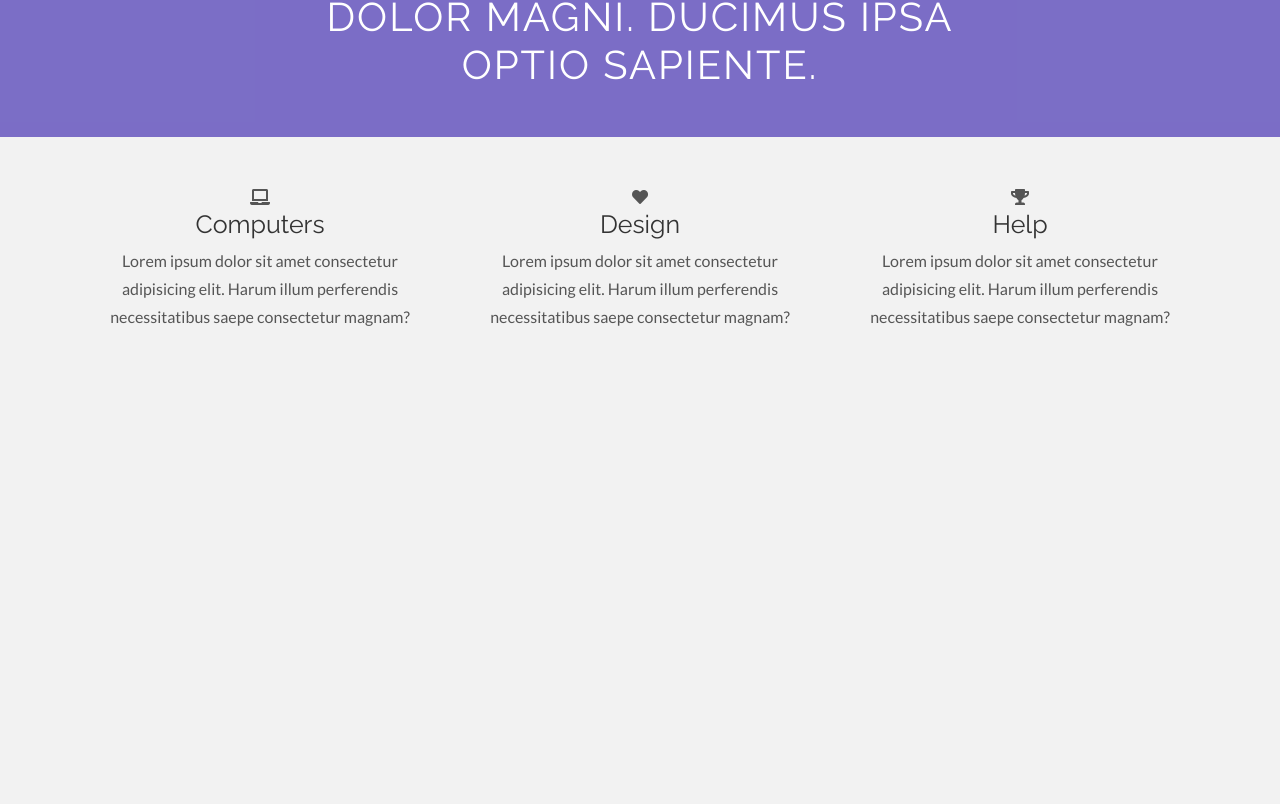
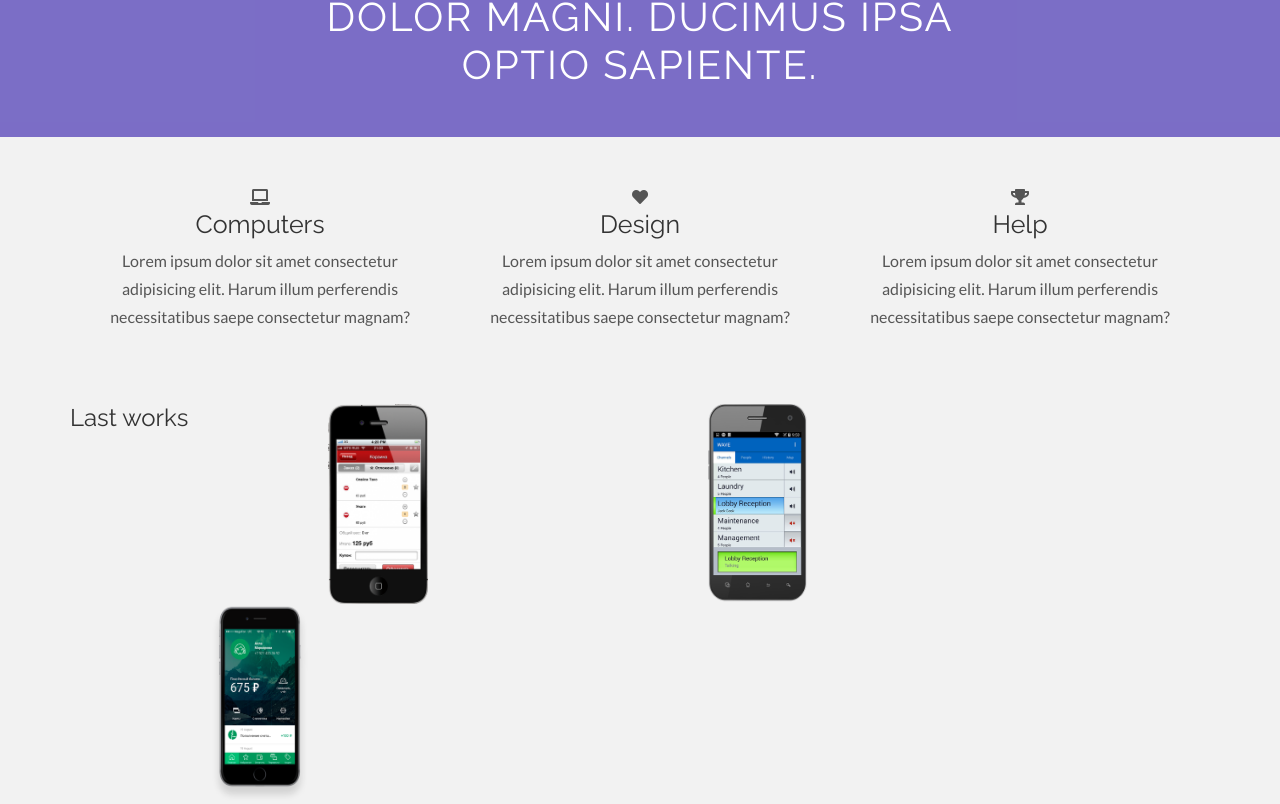
Before and after one commit to doksel/Mysite_bootstrap, a plain HTML site: page index.html in a window 1280 px wide. Shown: the part 641-1445 px from the top of the page. Before the commit the page ends 1045 px from the top, so only its background shows below. Drawn offline with nearby package versions, Linux system fonts and the light colour scheme.

Commit message:
added block last-works, images in last-works

```diff
--- a/index.html
+++ b/index.html
@@ -66,6 +66,31 @@
             </div>
         </div>
     </section>
+    <section class="last-works">
+        <div class="container">
+            <div class="row text-center">
+                <h4>Last works</h4>
+                <br>
+                <div class="col-lg-4">
+                    <div class="tilt">
+                        <a href="#"><img src="images/img5.png" alt=""></a>
+                    </div>
+                </div>
+                <div class="col-lg-4">
+                    <div class="tilt">
+                        <a href="#"><img src="images/img1.png" alt=""></a>
+                    </div>
+                </div>
+                <div class="col-lg-4">
+                    <div class="tilt">
+                        <a href="#"><img src="images/img4.png" alt=""></a>
+                    </div>
+                </div>
+            </div>
+        </div>
+    </section>
+
+
     <script src="https://code.jquery.com/jquery-3.3.1.slim.min.js" integrity="sha384-q8i/X+965DzO0rT7abK41JStQIAqVgRVzpbzo5smXKp4YfRvH+8abtTE1Pi6jizo" crossorigin="anonymous"></script>
     <script src="https://cdnjs.cloudflare.com/ajax/libs/popper.js/1.14.3/umd/popper.min.js" integrity="sha384-ZMP7rVo3mIykV+2+9J3UJ46jBk0WLaUAdn689aCwoqbBJiSnjAK/l8WvCWPIPm49" crossorigin="anonymous"></script>
     <script src="https://stackpath.bootstrapcdn.com/bootstrap/4.1.1/js/bootstrap.min.js" integrity="sha384-smHYKdLADwkXOn1EmN1qk/HfnUcbVRZyYmZ4qpPea6sjB/pTJ0euyQp0Mk8ck+5T" crossorigin="anonymous"></script>
--- a/scss/style.scss
+++ b/scss/style.scss
@@ -94,3 +94,10 @@ header{
         font-size: 25px;
     }
 }
+
+.last-works{
+    img{
+        height: 200px;
+        width: 100px;
+    }
+}
```
Also changed, not shown: css/style.css, images/img1.png (added), images/img4.png (added), images/img5.png (added).
